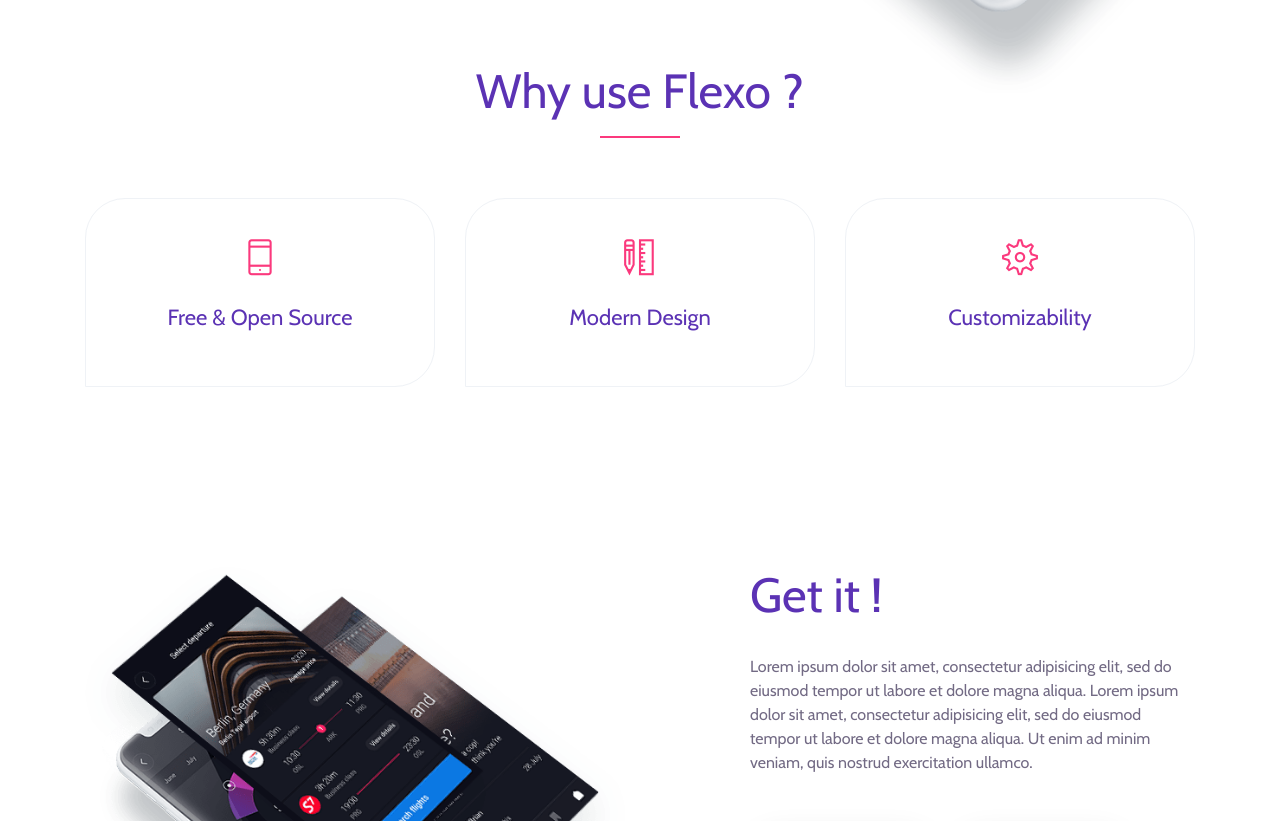
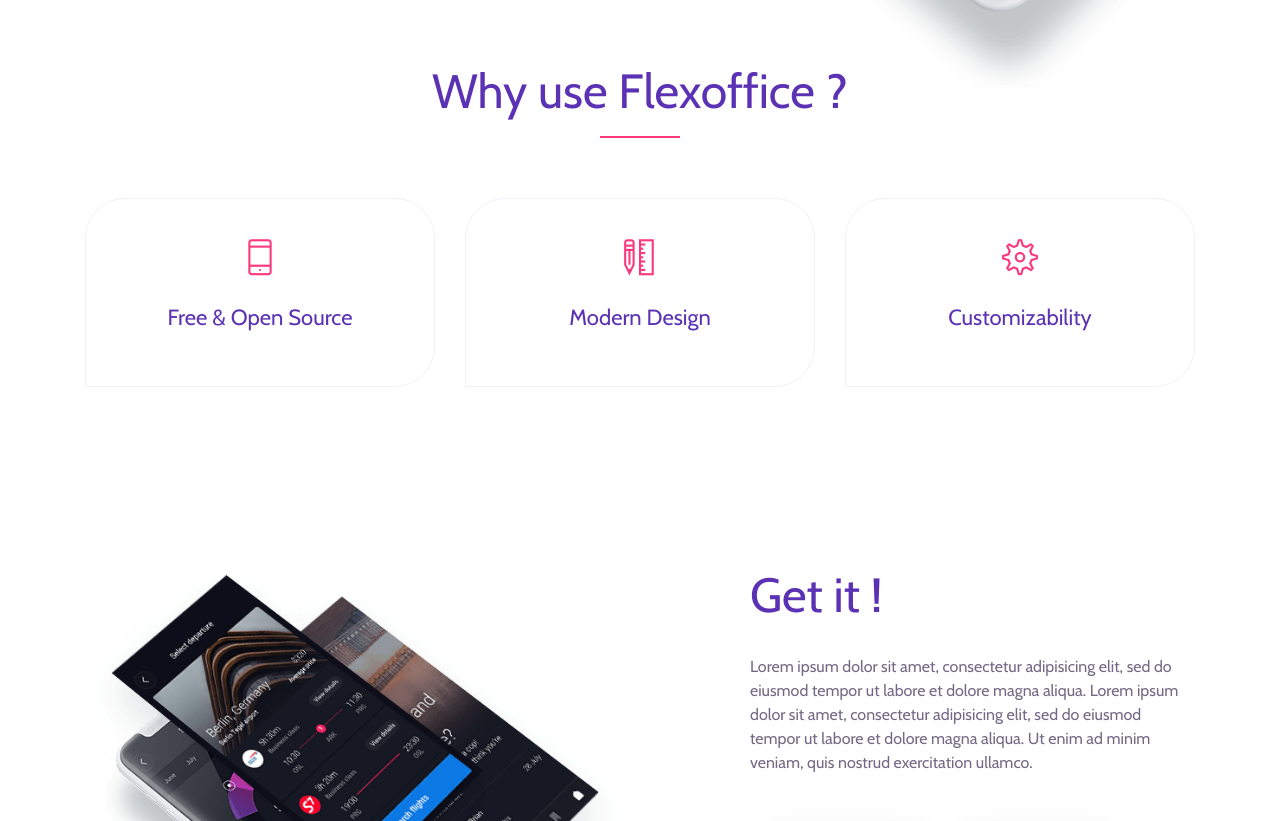
Before and after one commit to BREDFactory/flexoffice.github.io, a plain HTML site: page index.html in a window 1280 px wide. Shown: the part 937-1758 px from the top of the page. Drawn offline with nearby package versions, Linux system fonts and the light colour scheme; files whose address does not match are found by name.

Commit message:
minor app change

```diff
--- a/index.html
+++ b/index.html
@@ -93,7 +93,7 @@
                 <div class="col-12">
                     <!-- Section Heading Area -->
                     <div class="section-heading text-center">
-                        <h2>Why use Flexo ?</h2>
+                        <h2>Why use Flexoffice ?</h2>
                         <div class="line-shape"></div>
                     </div>
                 </div>
```
